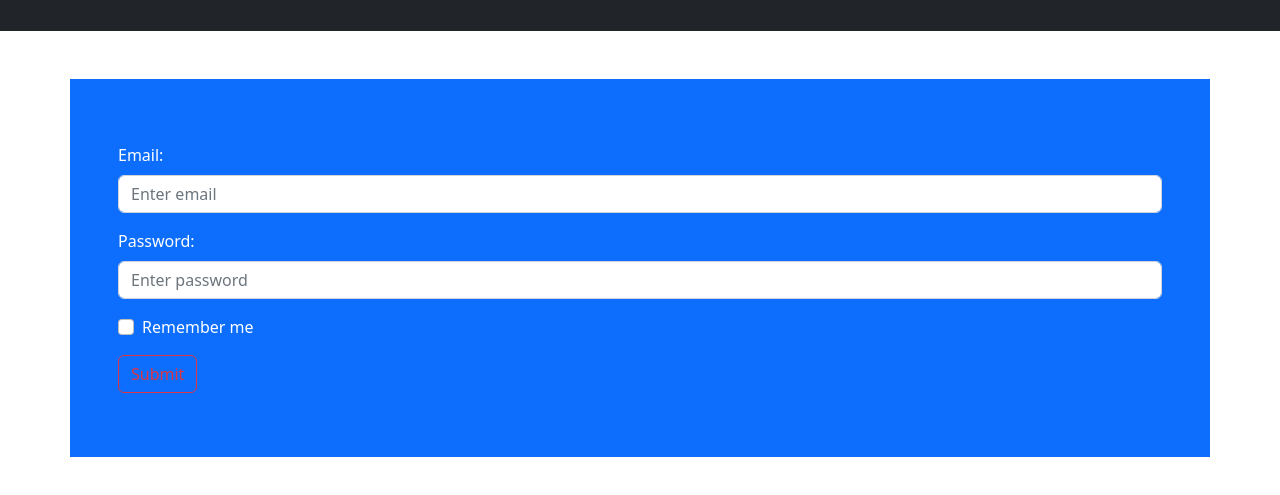
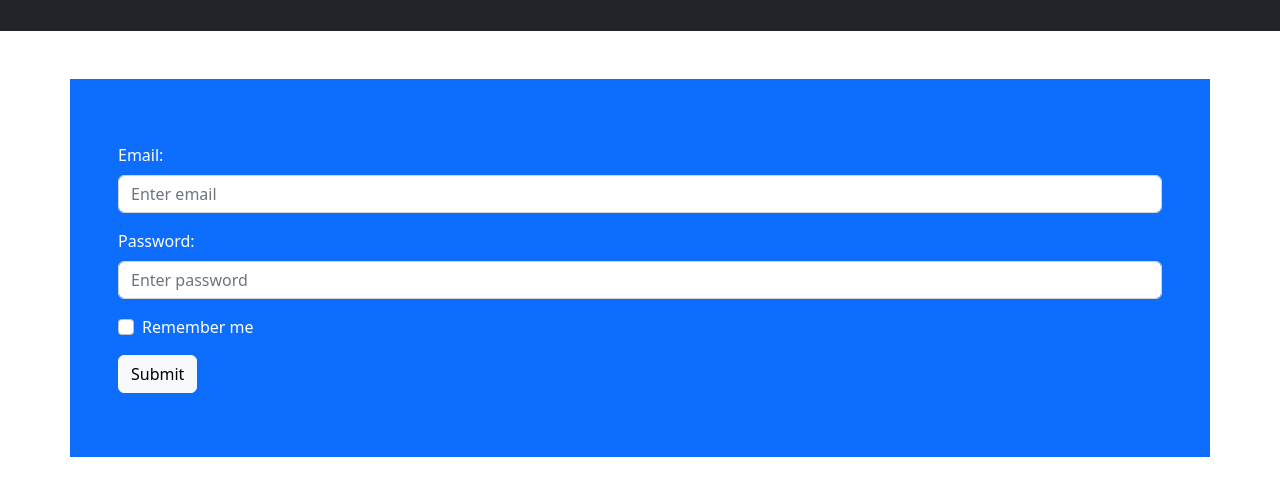
Before and after one commit to RaviShanmugam0305/ITHubDemo, a plain HTML site: page index.html in a window 1280 px wide. Shown: the part 169-664 px from the top of the page. Drawn offline with nearby package versions, Linux system fonts and the light colour scheme.

Commit message:
Update index.html

```diff
--- a/index.html
+++ b/index.html
@@ -28,7 +28,7 @@
                     <input class="form-check-input" type="checkbox" name="remember"> Remember me
                 </label>
             </div>
-            <button type="submit" class="btn btn-outline-danger">Submit</button>
+            <button type="submit" class="btn btn-light">Submit</button>
         </form>
     </div>
 </body>
```
